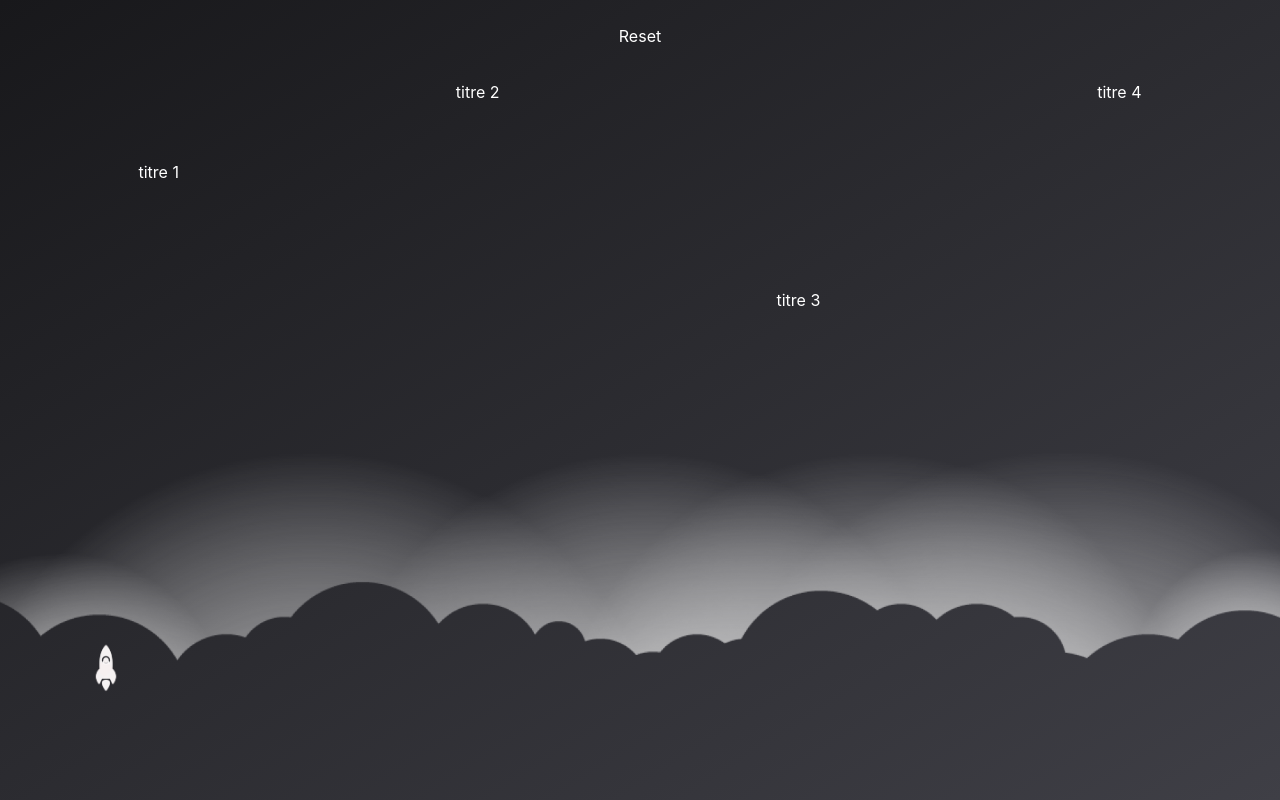
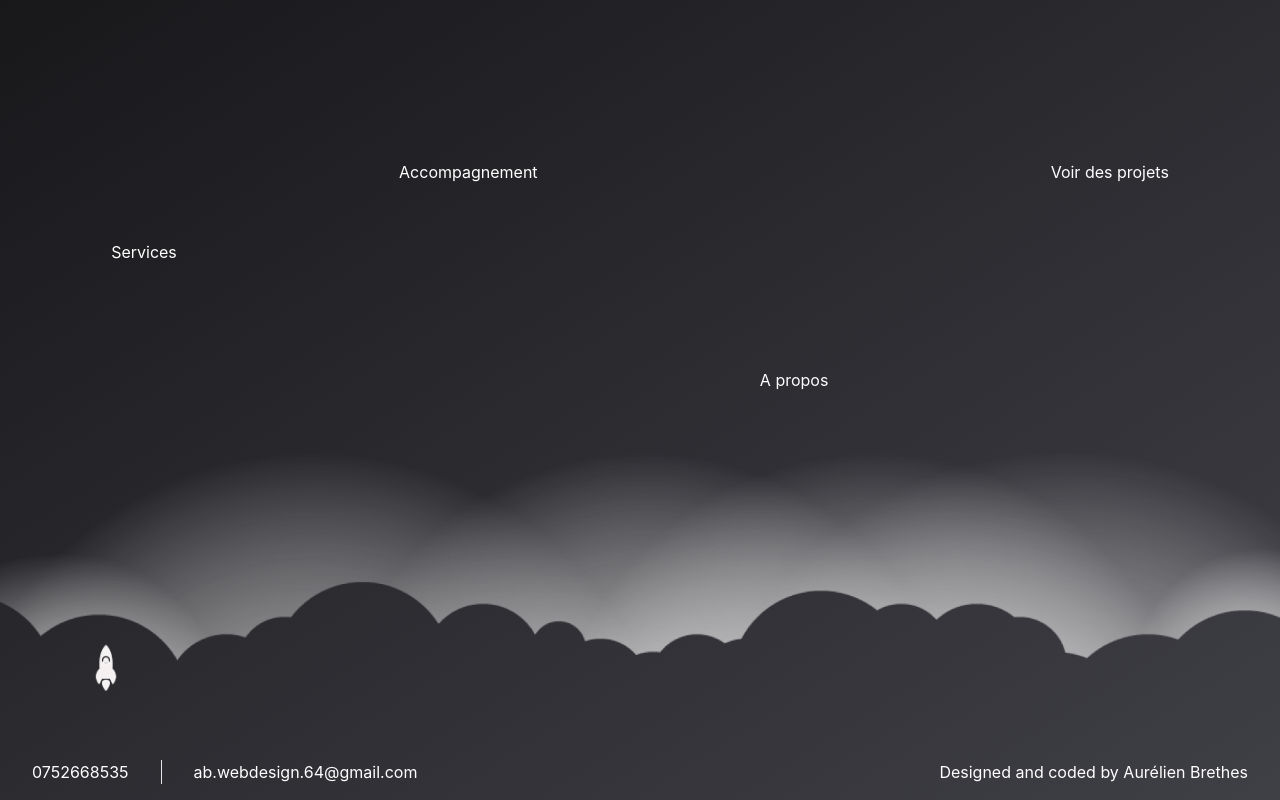
Before and after one commit to aurelienbrethes/ab-webdesign, a Next.js app: page / in a window 1280 px wide. Built offline with nearby package versions, Linux system fonts and the light colour scheme.

Commit message:
add navigation with spaceShip

```diff
--- a/pages/_app.tsx
+++ b/pages/_app.tsx
@@ -1,8 +1,13 @@
 import '../styles/globals.css'
 import type { AppProps } from 'next/app'
+import Body from '../src/components/Layout/Body'
 
 function MyApp({ Component, pageProps }: AppProps) {
-  return <Component {...pageProps} />
+  return (
+    <Body>
+      <Component {...pageProps} />
+    </Body>
+  )
 }
 
 export default MyApp
--- /dev/null
+++ b/pages/about.tsx
@@ -0,0 +1,12 @@
+import { NextPage } from 'next'
+import BackButton from '../src/components/BackButton'
+
+const About: NextPage = () => {
+  return (
+    <div className="w-screen h-screen">
+      <p>About</p>
+      <BackButton />
+    </div>
+  )
+}
+export default About
--- a/pages/index.tsx
+++ b/pages/index.tsx
@@ -1,9 +1,6 @@
 import type { NextPage } from 'next'
 import Head from 'next/head'
 import HomePage from '../src/components/HomePage'
-import Image from 'next/image'
-import cloudFooter from '../public/assets/cloudFooter.png'
-import Footer from '../src/components/Footer'
 
 const Home: NextPage = () => {
   return (
@@ -11,21 +8,11 @@ const Home: NextPage = () => {
       <Head>
         <title>AB Web Design</title>
         <meta name="description" content="Generated by create next app" />
-        <link rel="icon" href="/imageLogo.png" />
+        <link rel="icon" href="/assets/imageLogo.png" />
       </Head>
-      <body>
-        <div className="w-screen h-screen bg-gradient-to-tl from-zinc-700 to-zinc-900">
-          <HomePage />
-          <Image
-            alt="clouds"
-            src={cloudFooter}
-            layout="fill"
-            objectFit="contain"
-            className="translate-y-40"
-          />
-          {/* <Footer /> */}
-        </div>
-      </body>
+      <main>
+        <HomePage />
+      </main>
     </div>
   )
 }
--- /dev/null
+++ b/pages/projects.tsx
@@ -0,0 +1,12 @@
+import { NextPage } from 'next'
+import BackButton from '../src/components/BackButton'
+
+const Projects: NextPage = () => {
+  return (
+    <div className="z-40 w-screen h-screen">
+      <p>Projects</p>
+      <BackButton />
+    </div>
+  )
+}
+export default Projects
--- /dev/null
+++ b/pages/services.tsx
@@ -0,0 +1,12 @@
+import { NextPage } from 'next'
+import BackButton from '../src/components/BackButton'
+
+const Services: NextPage = () => {
+  return (
+    <div className="w-screen h-screen">
+      <p>services</p>
+      <BackButton />
+    </div>
+  )
+}
+export default Services
--- /dev/null
+++ b/pages/support.tsx
@@ -0,0 +1,12 @@
+import { NextPage } from 'next'
+import BackButton from '../src/components/BackButton'
+
+const Support: NextPage = () => {
+  return (
+    <div className="w-screen h-screen">
+      <p>support</p>
+      <BackButton />
+    </div>
+  )
+}
+export default Support
--- /dev/null
+++ b/src/components/BackButton.tsx
@@ -0,0 +1,15 @@
+import router from 'next/router'
+
+const BackButton = () => {
+  return (
+    <button
+      onClick={() => router.push('/')}
+      type="button"
+      className="absolute z-50 cursor-pointer"
+    >
+      Retour
+    </button>
+  )
+}
+
+export default BackButton
--- a/src/components/HomePage.tsx
+++ b/src/components/HomePage.tsx
@@ -1,28 +1,33 @@
 import { motion } from 'framer-motion'
 import Image from 'next/image'
+import Router from 'next/router'
 import { MutableRefObject, useEffect, useRef, useState } from 'react'
 import spaceShipImage from '../../public/assets/spaceShip.png'
 
 const titles = [
   {
-    label: 'titre 1',
+    label: 'Services',
     height: 'translate-y-40',
     index: 1,
+    path: '/services',
   },
   {
-    label: 'titre 2',
+    label: 'Accompagnement',
     height: 'translate-y-20',
     index: 2,
+    path: '/support',
   },
   {
-    label: 'titre 3',
+    label: 'A propos',
     height: 'translate-y-72',
     index: 3,
+    path: '/about',
   },
   {
-    label: 'titre 4',
+    label: 'Voir des projets',
     height: 'translate-y-20',
     index: 4,
+    path: '/projects',
   },
 ]
 
@@ -47,8 +52,11 @@ const HomePage = () => {
     spaceShip && heightCalcul(spaceShip)
   }, [])
 
-  const handleClickSpaceShip = () => {
+  const handleClickSpaceShip = (path: string) => {
     setShoot(true)
+    setTimeout(() => {
+      Router.push(path)
+    }, 200)
   }
 
   // Get the mouse current position
@@ -78,13 +86,13 @@ const HomePage = () => {
 
   return (
     <div className="flex flex-col h-full ">
-      <div className="flex justify-around w-full">
+      <div className="flex justify-around w-full mt-20">
         {titles.map((title) => (
           <button
             type="button"
             key={title.index}
             className={`z-50 ${title.height} cursor-pointer`}
-            onClick={() => handleClickSpaceShip()}
+            onClick={() => handleClickSpaceShip(title.path)}
           >
             {title.label}
           </button>
@@ -117,13 +125,6 @@ const HomePage = () => {
           />
         </motion.div>
       </div>
-      <button
-        type="button"
-        className="z-50 cursor-pointer"
-        onClick={() => setShoot(false)}
-      >
-        Reset
-      </button>
     </div>
   )
 }
--- /dev/null
+++ b/src/components/Layout/Body.tsx
@@ -0,0 +1,26 @@
+import { ReactNode } from 'react'
+import Image from 'next/image'
+import cloudFooter from '../../../public/assets/cloudFooter.png'
+import Footer from '../Footer'
+
+interface IBody {
+  children: ReactNode
+}
+
+const Body = ({ children }: IBody): JSX.Element => {
+  return (
+    <div className="w-screen h-screen bg-gradient-to-tl from-zinc-700 to-zinc-900">
+      <Image
+        alt="clouds"
+        src={cloudFooter}
+        layout="fill"
+        objectFit="contain"
+        className="translate-y-40"
+      />
+      <Footer />
+      {children}
+    </div>
+  )
+}
+
+export default Body
```
